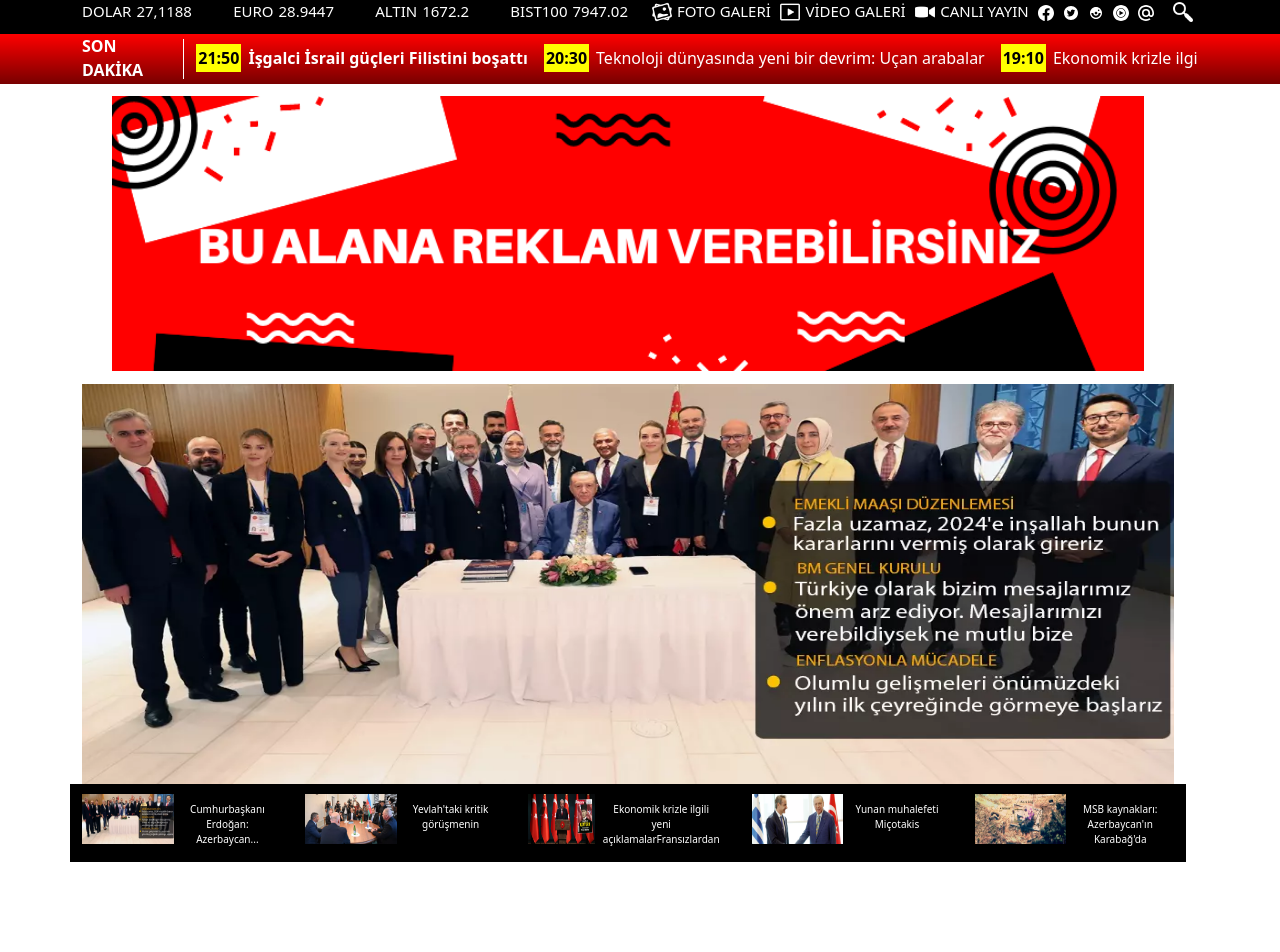
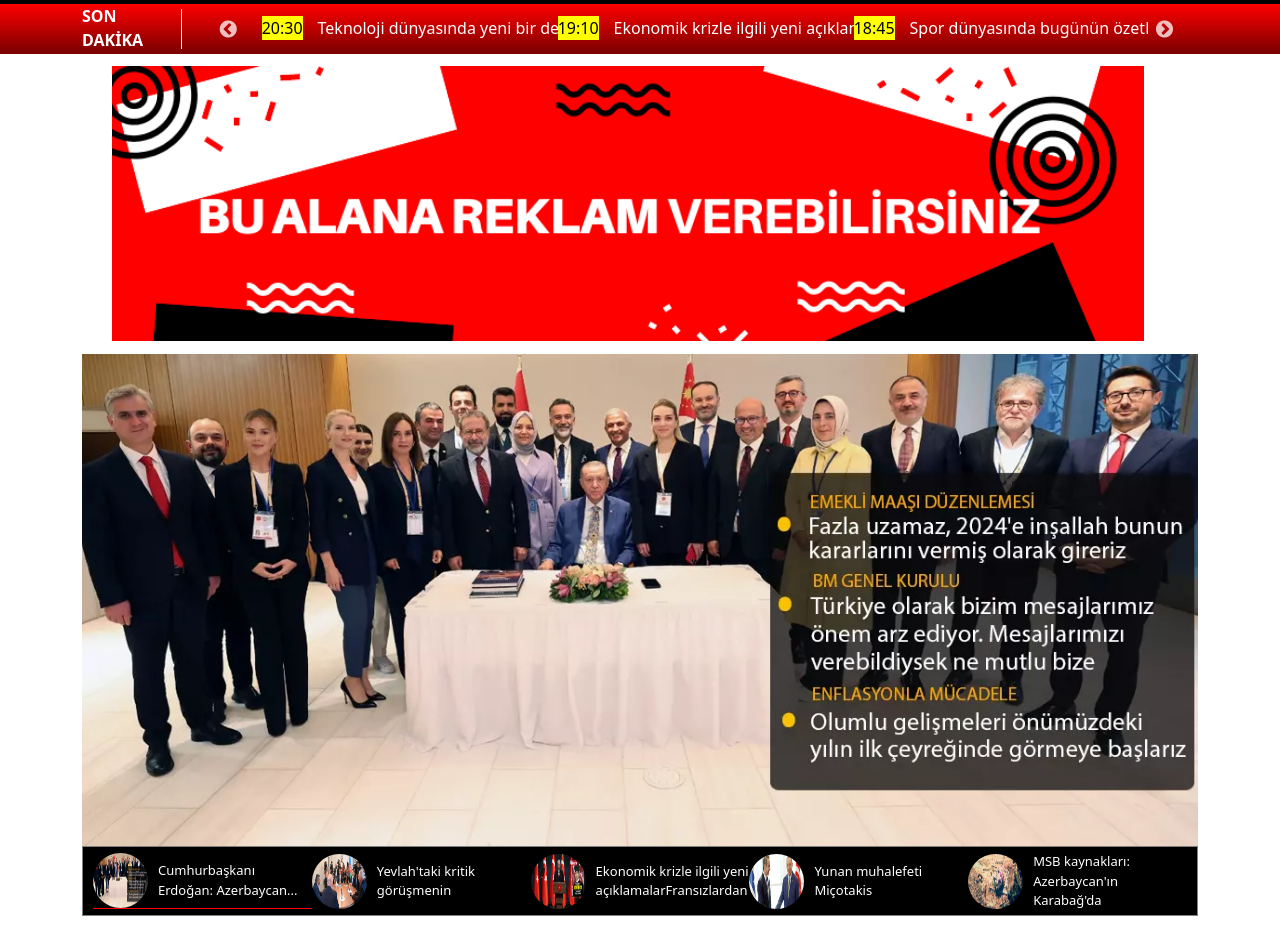
Before and after one commit to emrgcmnn/star-haber, a React (Create React App) app: page / in a window 1280 px wide. Shown: the part 183-1135 px from the top of the page. After the commit the page ends 1099 px from the top, so only its background shows below. Built offline with nearby package versions, Linux system fonts and the light colour scheme.

Commit message:
slider ayarı

```diff
--- a/public/index.html
+++ b/public/index.html
@@ -24,7 +24,8 @@
       work correctly both with client-side routing and a non-root public URL.
       Learn how to configure a non-root public URL by running `npm run build`.
     -->
-
+    <link rel="stylesheet" type="text/css" charset="UTF-8" href="https://cdnjs.cloudflare.com/ajax/libs/slick-carousel/1.6.0/slick.min.css" />
+<link rel="stylesheet" type="text/css" href="https://cdnjs.cloudflare.com/ajax/libs/slick-carousel/1.6.0/slick-theme.min.css" />
 
 
     <title>React App</title>
--- a/src/App.js
+++ b/src/App.js
@@ -10,10 +10,17 @@ import Reklam from "./Components/Reklam";
 import Haber from "./Components/Haber";
 
 function App() {
+
+  const [isDarkMode, setIsDarkMode] = React.useState(false);
+
+  const handleDarkModeChange = (isActive) => {
+    setIsDarkMode(isActive);
+  };
+
   return (
-    <div >
-      <Header/>
-      <HeaderNav/>
+    <div className={isDarkMode ? "ww-w dark-mode" : "ww-w"}>
+      <Header onDarkModeChange={handleDarkModeChange} />
+      <HeaderNav onDarkModeChange={handleDarkModeChange} />
       <Navbar/>
       <Sliderbar/>
       <Reklam/>
--- a/src/Component.scss
+++ b/src/Component.scss
@@ -1,3 +1,44 @@
+.slick-prev, .slick-next {
+    z-index: 1000;
+}
+.slick-prev {
+    left: -60px; /* Bu değeri ihtiyacınıza göre ayarlayın */
+}
+
+.slick-next {
+    right: -80px; /* Bu değeri ihtiyacınıza göre ayarlayın */
+}
+
+.slick-prev, .slick-next {
+    background: transparent !important;
+    color: transparent !important;
+}
+
+.ww-w {
+
+    background-color: white;
+    button {
+        width: 100px;
+        font-size: 11px;
+        border: none; // border'ı kaldırır
+        background-color: black; // arka planı siyah yapar
+        color: white; // yazı rengini beyaz yapar
+        border-radius: 20px; // köşeleri yuvarlak yapar, istediğiniz yuvarlaklık seviyesini ayarlamak için bu değeri değiştirebilirsiniz
+        padding: 2px 10px; // button'un iç padding'i, daha iyi bir görüntü i
+    }
+}
+.ww-w.dark-mode {
+    background-color: rgb(58, 58, 58); /* ya da istediğiniz gri ton */
+    color: white;
+
+    button {
+        background-color: white; // arka planı siyah yapar
+        color: black; // yazı rengini beyaz yapar
+
+  }
+  padding-bottom: 500px;
+}
+
 
 
 .h-100{
@@ -15,42 +56,58 @@
     align-items: center;
 
 }
+
+.haber-container {
+    display: grid;
+    grid-template-columns: auto 1fr; /* saatdiv için otomatik genişlik, haberic için geri kalan genişlik */
+    grid-gap: 10px; /* Bu, her bir öğe arasına 10px boşluk ekler */
+}
+
 .slider{
     background: linear-gradient(to bottom, rgb(255, 0, 0), rgb(120, 0, 0));
     width: 100%;
     height: 50px;
-    div {
+
+}
+ .anaSlider {
     color: white;
     display: flex;
-        :first-child{
+ }
+
+ .sndak {
     font-size: 16px;
     font-weight: bold;
     margin: 0   ;
     padding: 0;
  }
-        :last-child{
-            flex: 11    ;
-            display: flex;
+ .haberkay {
+    display: grid;
+    grid-template-columns: repeat(auto-fill, minmax(50%, 1fr));
+    grid-gap: 10px;  // Bu, her bir öğe arasına 10px boşluk ekler
+    flex: 10;
+    flex-direction: row; /* Haberlerin yanyana sıralanmasını sağlar */
     align-items: center;
+    overflow-x: hidden; /* Yatayda taşan içeriği gizler */
+    white-space: nowrap;
+    padding-left: 50px;
+    padding-right: 50px;
 
-            overflow-x:hidden;
-            white-space: nowrap;
-            div {
 
-                margin-right: 5px;
-                padding: 2px;
-                :first-child {
+}
+.haberkay2 {
+
+   margin-right: 20px;
+
+}
+
+  .saatdiv {
     background-color: yellow;
     color: black;
-                }
+    margin-right: 5px;
   }
 
 
-        }
 
-    }
-
-}
 
 .reklam {
     width: 100%;
@@ -61,51 +118,52 @@
     padding: 0 30px;
 }
 
-.Haber {
-    :first-child {
-        width: 100%;
-        height: 400px;
-    }
-    :last-child {
-        width: 100%;
-        div {
-
-            height: 78px;
-            padding-top: 10px;
-            padding-bottom: 10px;
-            border: 20px;
-            border-color: grey;
-            background-color: black;
 
 
-            a {
+.resimGaleri {
+    color: white;
+    width: 100%;
+    height: 70px;
     display: flex;
-                text-decoration: none;
+    align-items: center;
+    justify-content: space-between;
+    background-color: black;
+    padding:2px  10px;
+    border: 1px gray solid;
+    :first-child {
+        :first-child{
+            display: flex;
+            align-items: center;
+            justify-content: space-between;
+            div{
+                border: none;
+                img{
+                    border: none;
+                    border-radius: 50%;
+                    width: 55px;
+                    height: 55px;
+                    margin-right: 10px;
+                }
+            }
+            span{
+                font-size: small;
+            }
 
-                img{
-                    flex: 1; // Bu, her bir div'in eşit genişlikte olmasını sağlar.
-                    text-align: center;
-                    width: 50px;
-                    height: 50px;
-                    border: none;
 
+        }
+    }
 
 
 
 }
-                span{
-                    flex: 1; // Bu, her bir div'in eşit genişlikte olmasını sağlar.
-                    padding: 8px;
-                    text-align: center;
-                    height: 70px;
-                    font-size:10px;
-                    color: white;
+.aktif{
+    border: none;
+    background-color: red;
+    height: 1px;
+    width: 100%;
+    display: flex;
 
-                }
-            }
-        }
 
-    }
 }
 
 
@@ -114,7 +172,7 @@
     height: 40px;  /* Çizginin yüksekliği */
     background-color: white;  /* Çizginin rengi */
     margin-left: 10px;  /* Sol taraftan boşluk */
-    margin-right: 10px;  /* Sağ taraftan boşluk */
+    margin-right: 30px;  /* Sağ taraftan boşluk */
     margin-top: 5px;
 
 }
@@ -192,8 +250,8 @@
             // İkinci div için özel stil (eğer gerekiyorsa)
 
             img {
-
-                height: 100px;
+               padding-top: 10px;
+                height: 70px;
             }
             p {
                 font-size: 11px;
@@ -205,14 +263,7 @@
 
 
 
-            button {
-                font-size: 11px;
-                border: none; // border'ı kaldırır
-                background-color: black; // arka planı siyah yapar
-                color: white; // yazı rengini beyaz yapar
-                border-radius: 20px; // köşeleri yuvarlak yapar, istediğiniz yuvarlaklık seviyesini ayarlamak için bu değeri değiştirebilirsiniz
-                padding: 2px 10px; // button'un iç padding'i, daha iyi bir görüntü i
-            }
+
             h1 {
                 padding-right: 10px;
                 font-size: 17px;
--- a/src/Components/Haber.js
+++ b/src/Components/Haber.js
@@ -7,47 +7,79 @@ import res5 from '../png/res5.png';
 
 export default function Haber() {
     const [selectedImage, setSelectedImage] = useState(res1);
+    const [activeImage, setActiveImage] = useState(res1);
 
     const handleImageHover = (imageSrc) => {
         setSelectedImage(imageSrc);
+        setActiveImage(imageSrc); // Bu satırı ekledik
     };
 
     return (
-        <div className="container Haber">
-            <div className="row">
+        <div className="container ">
+            <div className="row ">
                 {selectedImage && <img src={selectedImage} alt="Seçilen Resim" />}
             </div>
 
-            <div className="row">
+            <div className=" resimGaleri">
                 <div className="col-sm">
-                    <a className='' onMouseOver={() => handleImageHover(res1)}>
-                        <img className="" src={res1} alt="Haber 1" />
-                        <span className="">Cumhurbaşkanı Erdoğan: Azerbaycan...</span>
-                    </a>
+                    <div>
+                        <div className='' onMouseOver={() => handleImageHover(res1)}>
+                            <div>
+                                <img className="" src={res1} alt="Haber 1" />
+                            </div>
+                            <span className="">Cumhurbaşkanı Erdoğan: Azerbaycan...</span>
+                        </div>
+
+                    </div>
+                    {activeImage === res1 && <div className='aktif'></div>}
+                </div>
+
+                <div className="col-sm">
+                    <div>
+                        <div className='' onMouseOver={() => handleImageHover(res2)}>
+                            <div>
+                                <img className="" src={res2} alt="Haber 2" />
+                            </div>
+                            <span className="">Yevlah'taki kritik görüşmenin</span>
+                        </div>
+                    </div>
+                    {activeImage === res2 && <div className='aktif'></div>}
                 </div>
                 <div className="col-sm">
-                    <a className='' onMouseOver={() => handleImageHover(res2)}>
-                        <img className="" src={res2} alt="Haber 2" />
-                        <span className="">Yevlah'taki kritik görüşmenin</span>
-                    </a>
+                    <div>
+                    <div className='' onMouseOver={() => handleImageHover(res3)}>
+                        <div>
+                            <img className="" src={res3} alt="Haber 3" />
+                        </div>
+                        <span className="">Ekonomik krizle ilgili yeni açıklamalarFransızlardan</span>
+                    </div>
+
+                    </div>
+                    {activeImage === res3 && <div className='aktif'></div>}
+
                 </div>
                 <div className="col-sm">
-                    <a className='' onMouseOver={() => handleImageHover(res3)}>
-                        <img className="" src={res3} alt="Haber 3" />
-                        <span className="">Ekonomik krizle ilgili yeni açıklamalarFransızlardan</span>
-                    </a>
+                    <div>
+                        <div className='' onMouseOver={() => handleImageHover(res4)}>
+                            <div>
+                                <img className="" src={res4} alt="Haber 4" />
+                            </div>
+                            <span className="">Yunan muhalefeti Miçotakis</span>
+                        </div>
+                    </div>
+                    {activeImage === res4 && <div className='aktif'></div>}
                 </div>
+
                 <div className="col-sm">
-                    <a className='' onMouseOver={() => handleImageHover(res4)}>
-                        <img className="" src={res4} alt="Haber 4" />
-                        <span className="">Yunan muhalefeti Miçotakis</span>
-                    </a>
-                </div>
-                <div className="col-sm">
-                    <a className='' onMouseOver={() => handleImageHover(res5)}>
-                        <img className="" src={res5} alt="Haber 5" />
-                        <span className="">MSB kaynakları: Azerbaycan'ın Karabağ'da</span>
-                    </a>
+                    <div>
+                        <div className='' onMouseOver={() => handleImageHover(res5)}>
+                            <div>
+                                <img className="" src={res5} alt="Haber 5" />
+                            </div>
+                            <span className="">MSB kaynakları: Azerbaycan'ın Karabağ'da</span>
+                        </div>
+                        {activeImage === res5 && <div className='aktif'></div>}
+                    </div>
                 </div>
             </div>
         </div>
--- a/src/Components/Sliderbar.js
+++ b/src/Components/Sliderbar.js
@@ -1,4 +1,5 @@
-import React from 'react';
+import React, { Component } from "react";
+import Slider from "react-slick";
 import NewsData from '../Data/HaberData'
 
 
@@ -6,30 +7,37 @@ import NewsData from '../Data/HaberData'
 export default function Sliderbar() {
 
 
+    var settings = {
+      dots: false,
+      infinite: true,
+      slidesToShow: 3,
+      slidesToScroll: 1,
+      autoplay: true,
+      autoplaySpeed: 5000,
+      pauseOnHover: true
+    }
+
 
 
     return (
-
-
       <div className='slider'>
-      <div class="container ">
-
-        <div class="col-sm">
-          SON <br/>
-          DAKİKA
-
+          <div className="container anaSlider">
+              <div className="col-sm sndak">SON <br/> DAKİKA</div>
+              <div className="vertical-line "></div>
+              <div className="col-sm haberkay">
+                  <Slider {...settings}>
+                      {NewsData.map(newsItem => (
+                          <div className='haberkay2 col-sm' key={newsItem.id}>
+                              <div className="haber-container">
+                                  <div className='saatdiv'>{newsItem.time}</div>
+                                  <div className='haberic'>{newsItem.title}</div>
                               </div>
-        <div class="vertical-line "></div>
-        <div className="col-sm">
-            {NewsData.map(newsItem => (
-                <div key={newsItem.id}>
-                    <div>{newsItem.time}</div>
-                    <div>{newsItem.title}</div>
                           </div>
                       ))}
+                  </Slider>
               </div>
-
           </div>
       </div>
   )
+
 }
--- a/src/Data/HaberData.js
+++ b/src/Data/HaberData.js
@@ -7,7 +7,7 @@ const NewsData = [
     {
         id: 2,
         time: '20:30',
-        title: 'Teknoloji dünyasında yeni bir devrim: Uçan arabalar'
+        title: 'Teknoloji dünyasında yeni bir devrim: '
     },
     {
         id: 3,
@@ -22,7 +22,7 @@ const NewsData = [
     {
         id: 5,
         time: '17:20',
-        title: 'Kültür ve sanatta bu haftanın öne çıkanları'
+        title: 'Kültür ve sanatta bu haftanın fırsatları'
     }
 ];
 
--- a/src/index.css
+++ b/src/index.css
@@ -1 +1,4 @@
 @import "~bootstrap/dist/css/bootstrap.min.css";
+
+@import "~slick-carousel/slick/slick.css";
+@import "~slick-carousel/slick/slick-theme.css";
```
Also changed, not shown: src/Components/Header.js (+21 -6 lines), src/png/E1.png (added), src/png/star.png (deleted). Lines whose indentation alone changed are shown as unchanged.
